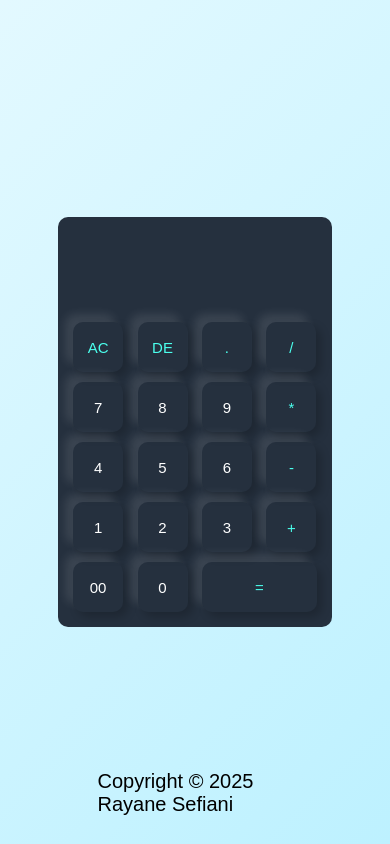
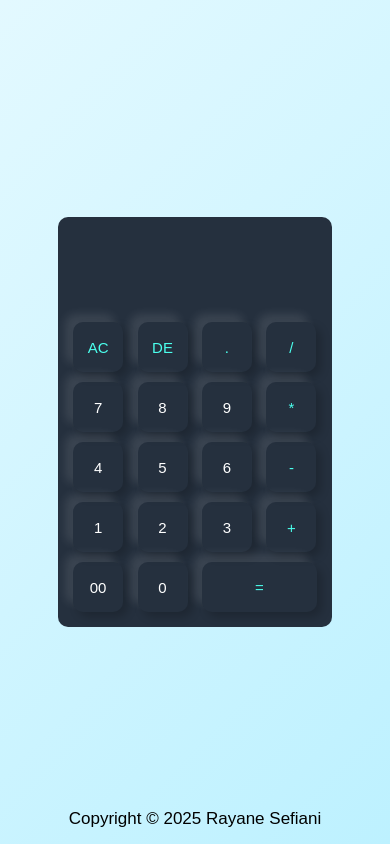
Before and after one commit to RyanAwex/calculator, a plain HTML site: page index.html in a window 390 px wide. Drawn offline with Linux system fonts and the light colour scheme.

Commit message:
Update style.css

```diff
--- a/style.css
+++ b/style.css
@@ -21,7 +21,6 @@
 .calculator:hover {
   box-shadow: 0px 0px 15px rgba(0, 0, 0, 0.8);
 }
-
 .calculator form input {
   height: 60px;
   width: 60px;
@@ -62,6 +61,18 @@ form input:active {
   box-shadow: inset 0px 0px 10px rgba(255, 255, 255, 0.1);
 }
 
+footer {
+  position: absolute;
+  left: 50%;
+  transform: translate(-50%, -50%);
+  bottom: 5px;
+}
+footer p {
+  font-weight: 500;
+  font-size: 20px;
+  text-wrap: nowrap;
+}
+
 @media only screen and (max-width: 600px) {
   .calculator{
     padding: 10px;
@@ -90,15 +101,9 @@ form input:active {
   form input.equal {
     width: 115px;
   }
+  footer p {
+    font-weight: 500;
+    font-size: 17px;
+    text-wrap: nowrap;
+  }
 }
-
-footer {
-  position: absolute;
-  left: 50%;
-  transform: translate(-50%, -50%);
-  bottom: 5px;
-}
-footer p {
-  font-weight: 500;
-  font-size: 20px;
-}
```
